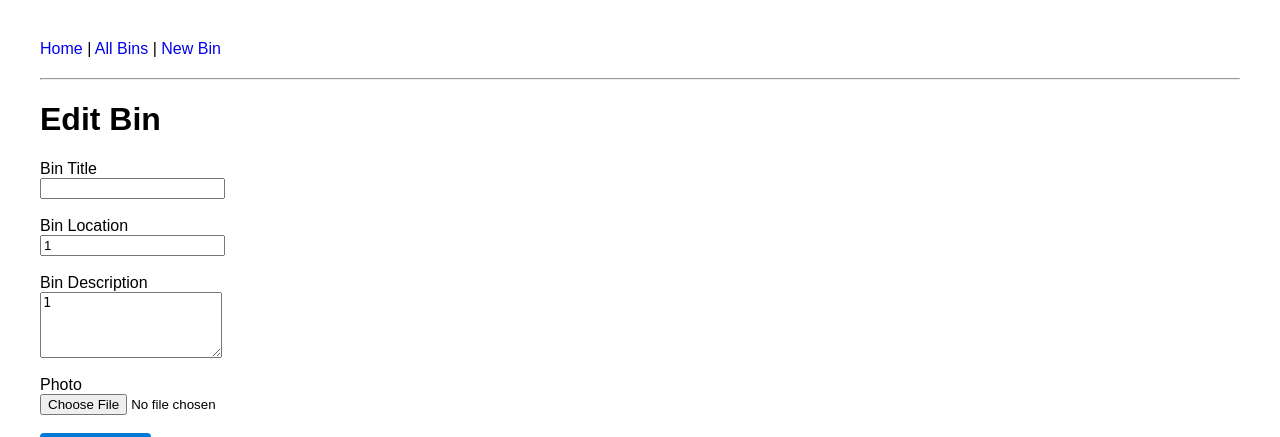
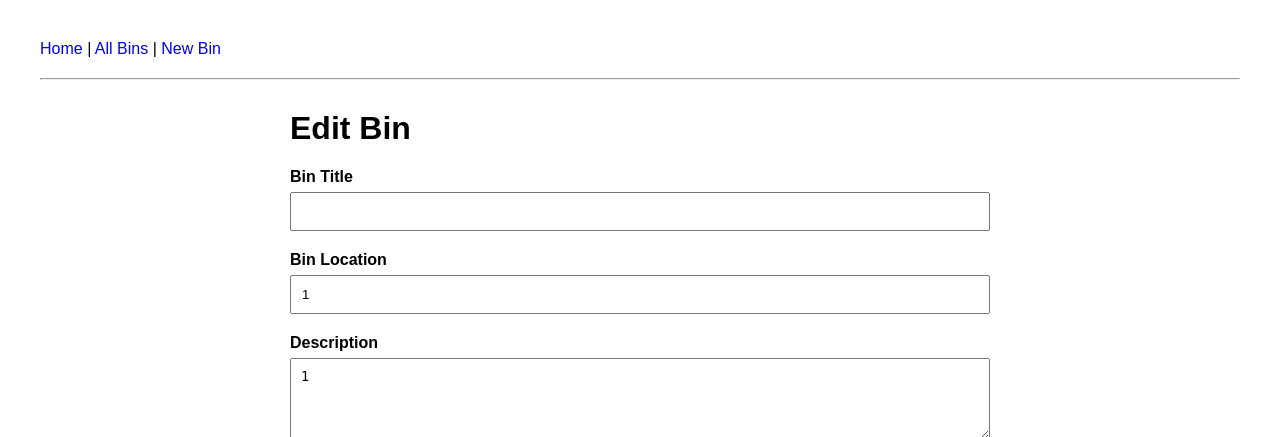
Before and after one commit to ThebumGreg/inventory, a Flask app: page /bin/7/edit in a window 1280 px wide. Shown: the top 437 px of the page. Run offline with Flask 3, Linux system fonts and the light colour scheme; data comes from the database, SQL or seed files in the repository; both versions use the stored data as it was after the commit; data that the repository does not hold is empty.

Commit message:
Done at work

```diff
--- a/ToDo List.txt
+++ b/ToDo List.txt
@@ -1,3 +1,5 @@
 Add Displaying notes of Iteams on Bin Page
 Add Logic to Prevent No name Bins from being Created
 Add Logic if a bin allready as a photo display on the Edit Bin page and allow to upload of a new photo
+Delete Photos file when a Bin is Deleted
+Add photo upload to New Bin page
--- a/app/routes.py
+++ b/app/routes.py
@@ -58,7 +58,7 @@ def new_item(bin_id):
         item_name = request.form["item_name"]
         quantity = request.form["quantity"]
         notes = request.form["notes"]
-        test = create_item(bin_id, item_name, quantity, notes)
+        create_item(bin_id, item_name, quantity, notes)
         return redirect(f"/bin/{bin_id}")
 
 @main.route("/bin/<int:bin_id>/edit", methods=["GET","POST"])
--- a/app/services/bin_service.py
+++ b/app/services/bin_service.py
@@ -1,4 +1,5 @@
 from app.services.database import get_db
+from app.services.uuid_service import generate_uuid
 
 
 def get_all_bins():
@@ -33,13 +34,15 @@ def get_bin_details(bin_id):
 
 def create_bin(bin_name, location, description):
 
+    qr_code = generate_uuid()
+
     conn = get_db()
     cursor = conn.cursor()
 
     cursor.execute("""
-        INSERT INTO bins (bin_name, location, description)
-        values (?, ?, ?)
-    """, (bin_name, location, description))
+        INSERT INTO bins (bin_name, location, description, qr_code )
+        values (?, ?, ?, ?)
+    """, (bin_name, location, description, qr_code))
 
     conn.commit()
 
--- /dev/null
+++ b/app/services/uuid_service.py
@@ -0,0 +1,5 @@
+import uuid
+
+
+def generate_uuid():
+    return str(uuid.uuid4())
--- a/app/static/css/style.css
+++ b/app/static/css/style.css
@@ -32,3 +32,46 @@ a {
     width: 100%;
     border-radius: 8px;
 }
+
+
+
+.form-container {
+    max-width: 700px;
+    margin: 30px auto;
+}
+
+.form-group {
+    margin-bottom: 20px;
+}
+
+.form-group label {
+    display: block;
+    font-weight: bold;
+    margin-bottom: 6px;
+}
+
+.form-group input[type="text"],
+.form-group textarea,
+.form-group input[type="file"] {
+    width: 100%;
+    padding: 10px;
+    box-sizing: border-box;
+}
+
+.bin-photo {
+    display: block;
+    max-width: 300px;
+    margin: 10px 0 15px;
+    border-radius: 6px;
+    border: 1px solid #ccc;
+}
+
+.button {
+    padding: 10px 20px;
+    cursor: pointer;
+}
+
+.delete-button {
+    background: #b22222;
+    color: white;
+}
--- a/app/templates/edit_bin.html
+++ b/app/templates/edit_bin.html
@@ -1,47 +1,81 @@
 {% extends "base.html" %}
 
 {% block content %}
+
+<div class="form-container">
 
     <h1>Edit Bin</h1>
 
     <form method="POST" enctype="multipart/form-data">
 
-<label>Bin Title</Title></label><br>
-<input type="text" name="bin_name" required value="{{ bin.name }}">
+        <div class="form-group">
+            <label for="bin_name">Bin Title</label>
+            <input
+                type="text"
+                id="bin_name"
+                name="bin_name"
+                value="{{ bin.bin_name }}"
+                required>
+        </div>
 
-<br><br>
+        <div class="form-group">
+            <label for="location">Bin Location</label>
+            <input
+                type="text"
+                id="location"
+                name="location"
+                value="{{ bin.location }}"
+                required>
+        </div>
 
-<label>Bin Location</label><br>
-<input type="text" name="location" required value="{{ bin.location }}">
+        <div class="form-group">
+            <label for="description">Description</label>
+            <textarea
+                id="description"
+                name="description"
+                rows="4">{{ bin.description }}</textarea>
+        </div>
 
-<br><br>
+        <div class="form-group">
+            <label>Photo</label>
 
-<label>Bin Description</label><br>
-<textarea rows="4", name="description">{{ bin.description }}</textarea>
-
-<br><br>
-
-<label>Photo</label><br>
+            {% if bin.photo_filename %}
+                <img
+                    src="{{ url_for('static', filename='uploads/bins/' ~ bin.photo_filename) }}"
+                    alt="{{ bin.bin_name }}"
+                    class="bin-photo">
+            {% endif %}
 
             <input
                 type="file"
                 name="photo"
                 accept="image/*">
+        </div>
 
-<br><br>
-
- <button type="submit" class="button" name="action" value="update">
+        <button type="submit"
+                class="button"
+                name="action"
+                value="update">
             Update Bin
         </button>
 
     </form>
 
+    <hr>
+
     <form method="POST">
 
- <button type="submit" class="button" name="action" value="delete" onclick="return confirm('Delete this Bin?');">
+        <button
+            type="submit"
+            class="button delete-button"
+            name="action"
+            value="delete"
+            onclick="return confirm('Delete this bin?');">
             Delete Bin
         </button>
 
     </form>
 
+</div>
+
 {% endblock %}
```
Also changed, not shown: app/templates/bin.html (+10 -1 lines), instance/inventory.db, 1 other file. Lines whose indentation alone changed are shown as unchanged.
